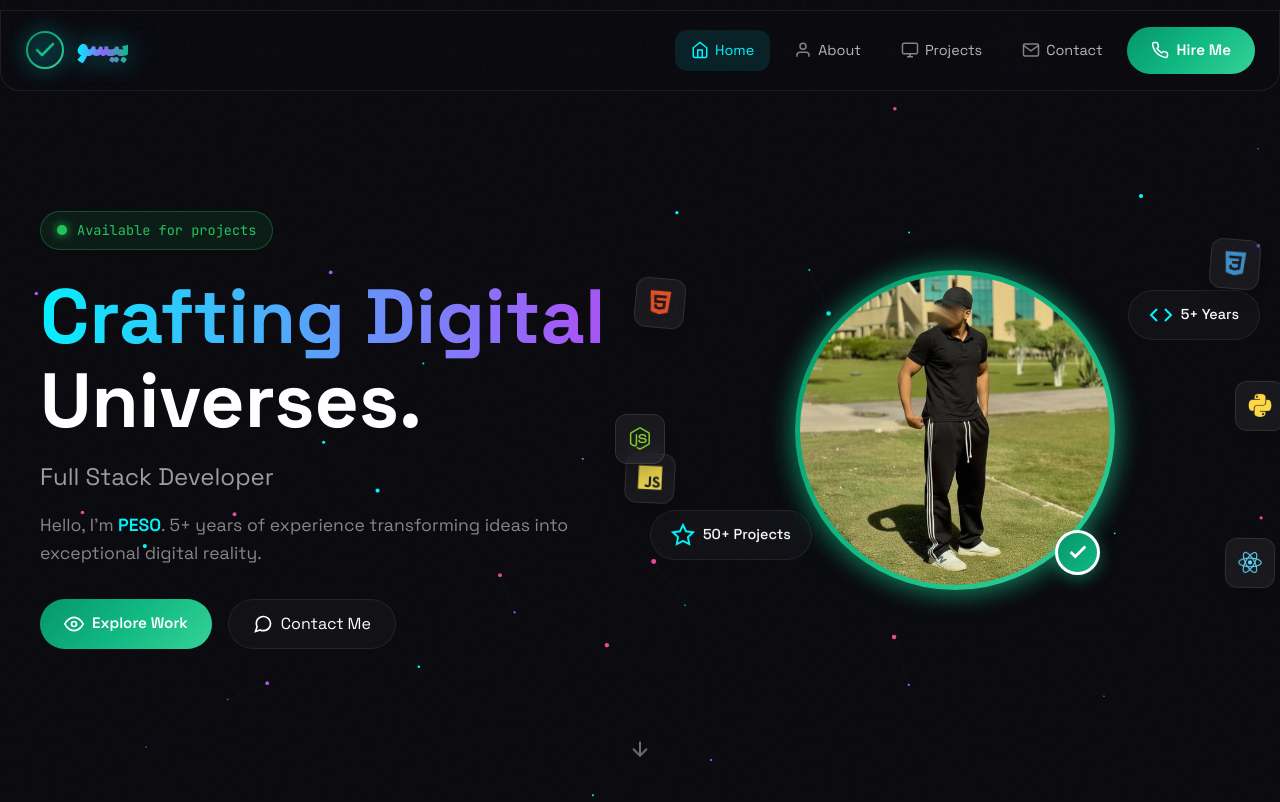
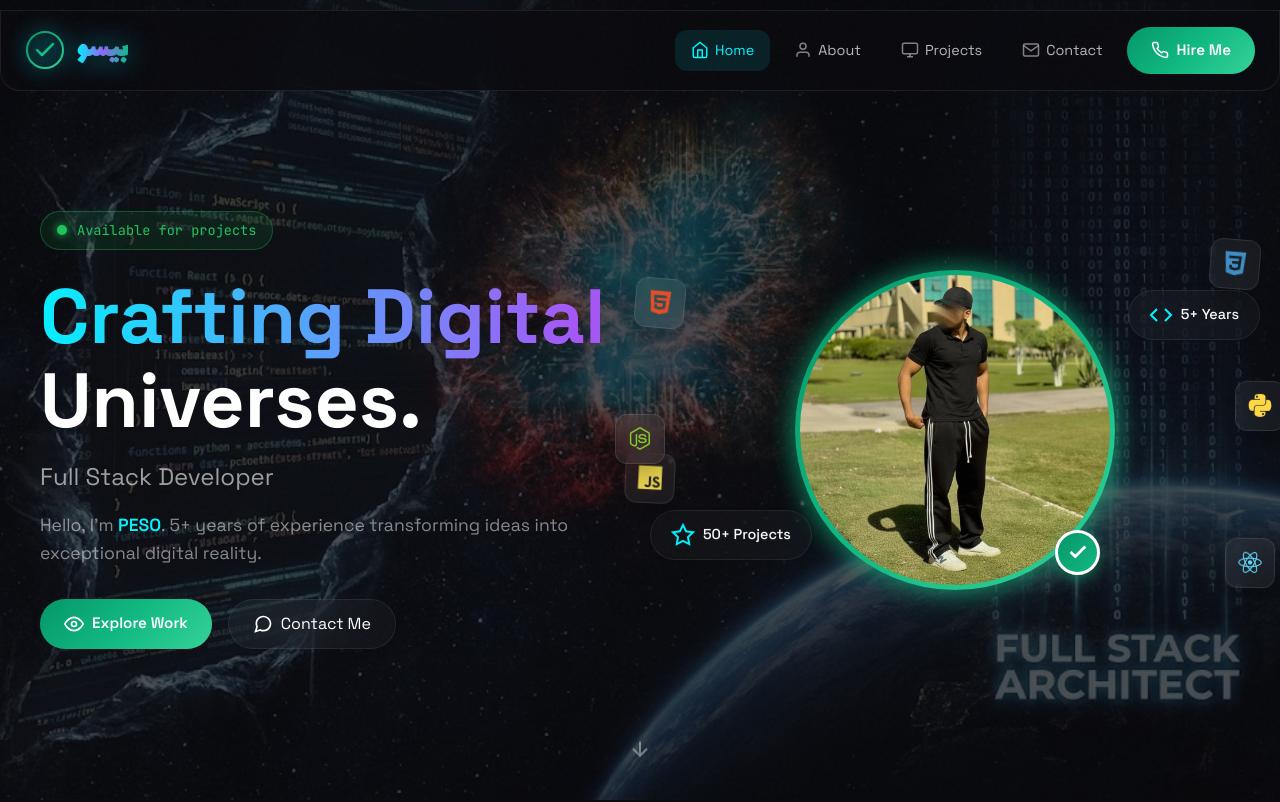
Before and after one commit to pasapeso-creator/my-portfolio, a plain HTML site: page index.html in a window 1280 px wide. Shown: the top 802 px of the page. Drawn offline with nearby package versions, Linux system fonts and the light colour scheme.

```diff
--- a/styles.css
+++ b/styles.css
@@ -308,6 +308,21 @@ body {
     padding: 120px 40px 60px;
     position: relative;
     z-index: 10;
+    /* Hero Background */
+    background-image: url('SC/hero-bg.png');
+    background-size: cover;
+    background-position: center;
+    background-repeat: no-repeat;
+    overflow: hidden;
+}
+
+/* Dark Overlay for Readability */
+.hero-section::before {
+    content: '';
+    position: absolute;
+    inset: 0;
+    background: rgba(10, 10, 15, 0.7);
+    z-index: -1;
 }
 
 .hero-content {
```
Also changed, not shown: SC/hero-bg.png (added).
